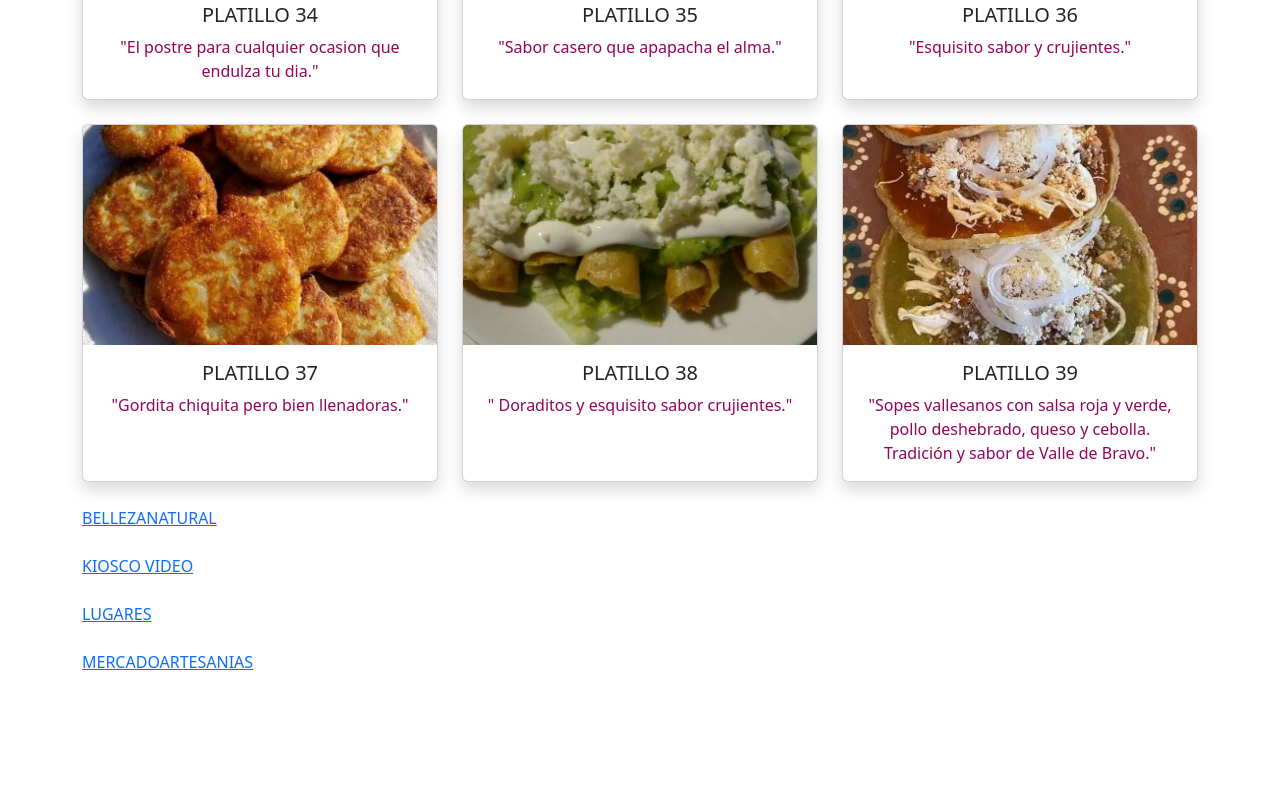
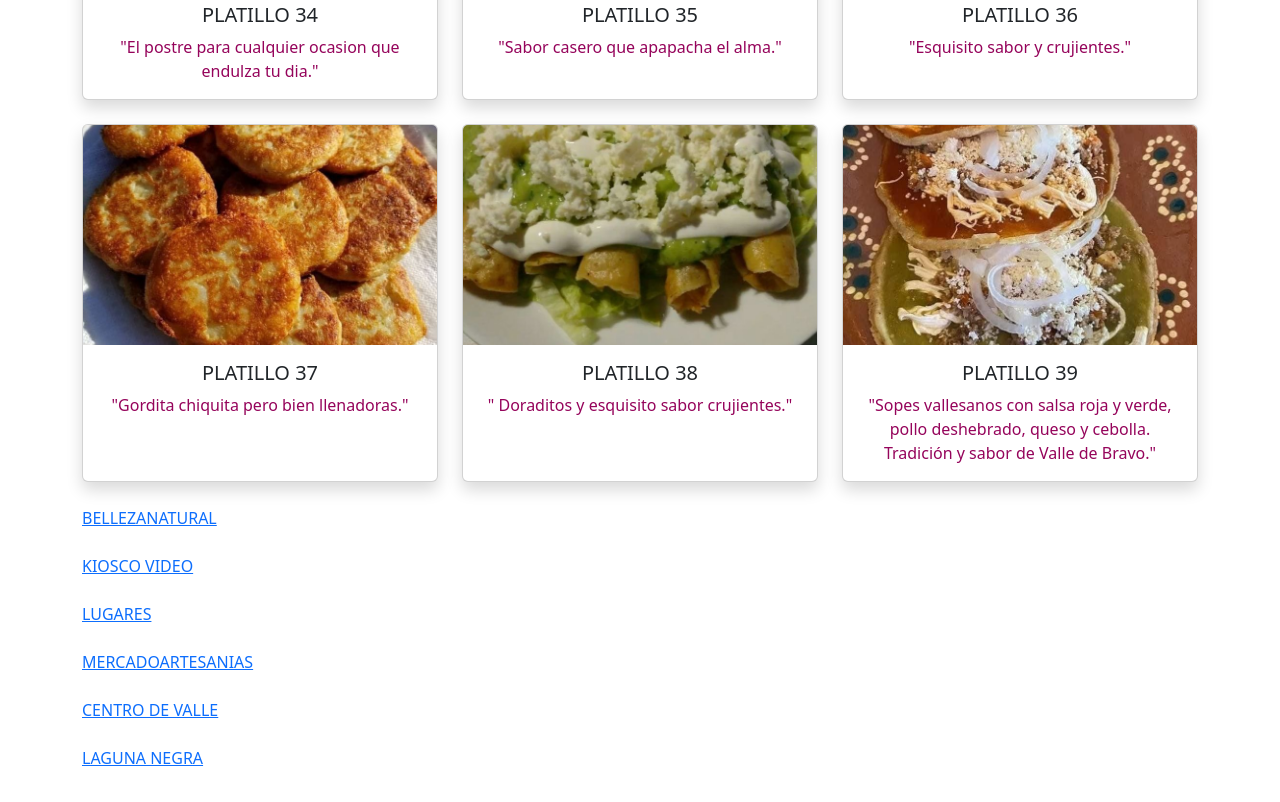
Before and after one commit to saraiaguilarosorio51-maker/WEBSITE-SARA, a plain HTML site: page index.html in a window 1280 px wide. Shown: the part 4324-5126 px from the top of the page. Before the commit the page ends 5046 px from the top, so only its background shows below. Drawn offline with nearby package versions, Linux system fonts and the light colour scheme.

Commit message:
Update index.html

```diff
--- a/index.html
+++ b/index.html
@@ -402,6 +402,8 @@
             <A HREF="index3.html">KIOSCO VIDEO</A>
             <A HREF="index4.html">LUGARES</A>
             <A HREF="Mercado.html">MERCADOARTESANIAS</A>
+            <A HREF="Centro.html">CENTRO DE VALLE</A>
+            <A HREF="Laguna.html">LAGUNA NEGRA</A>
 
 </body>
 </html>
```
